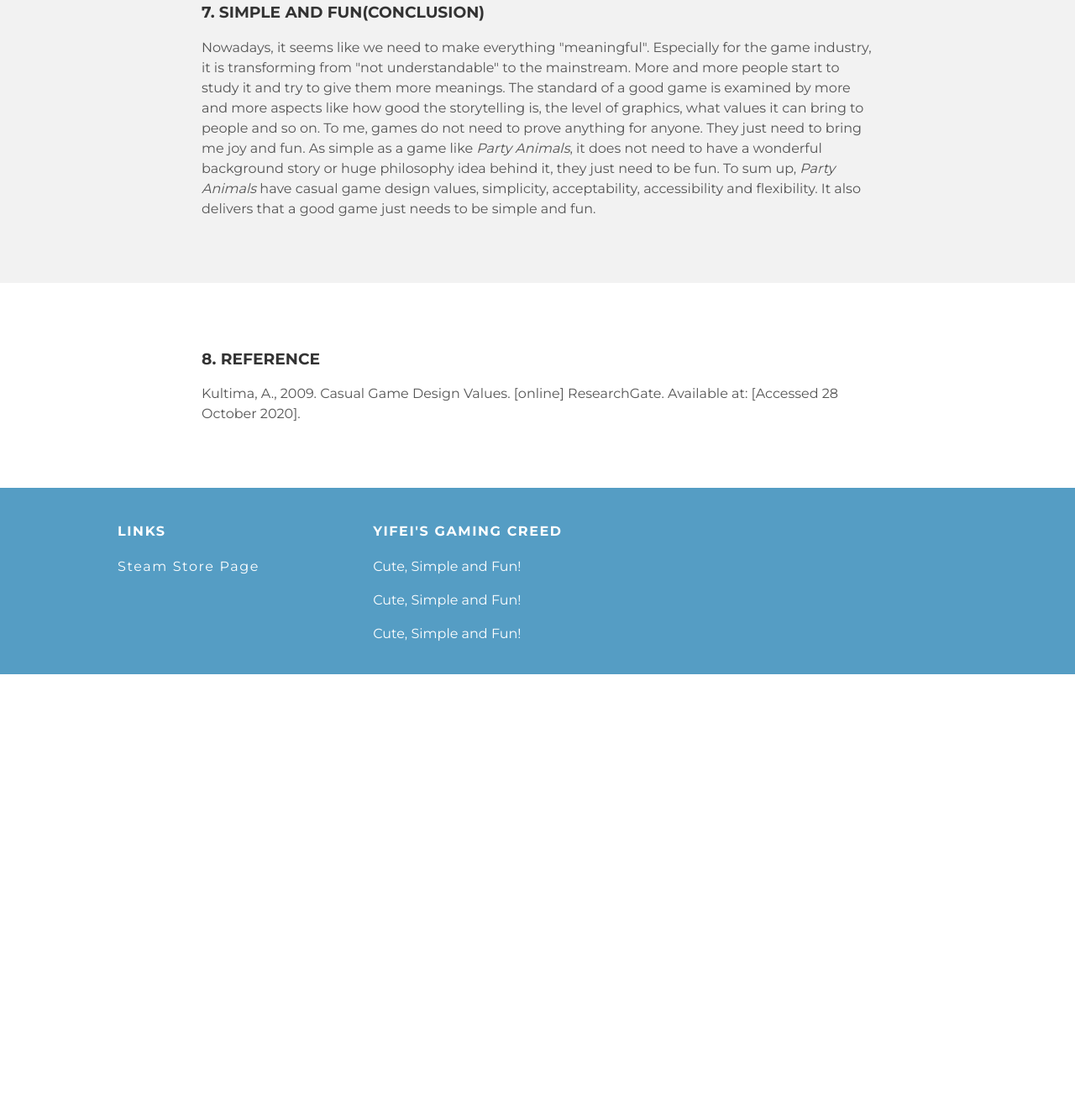
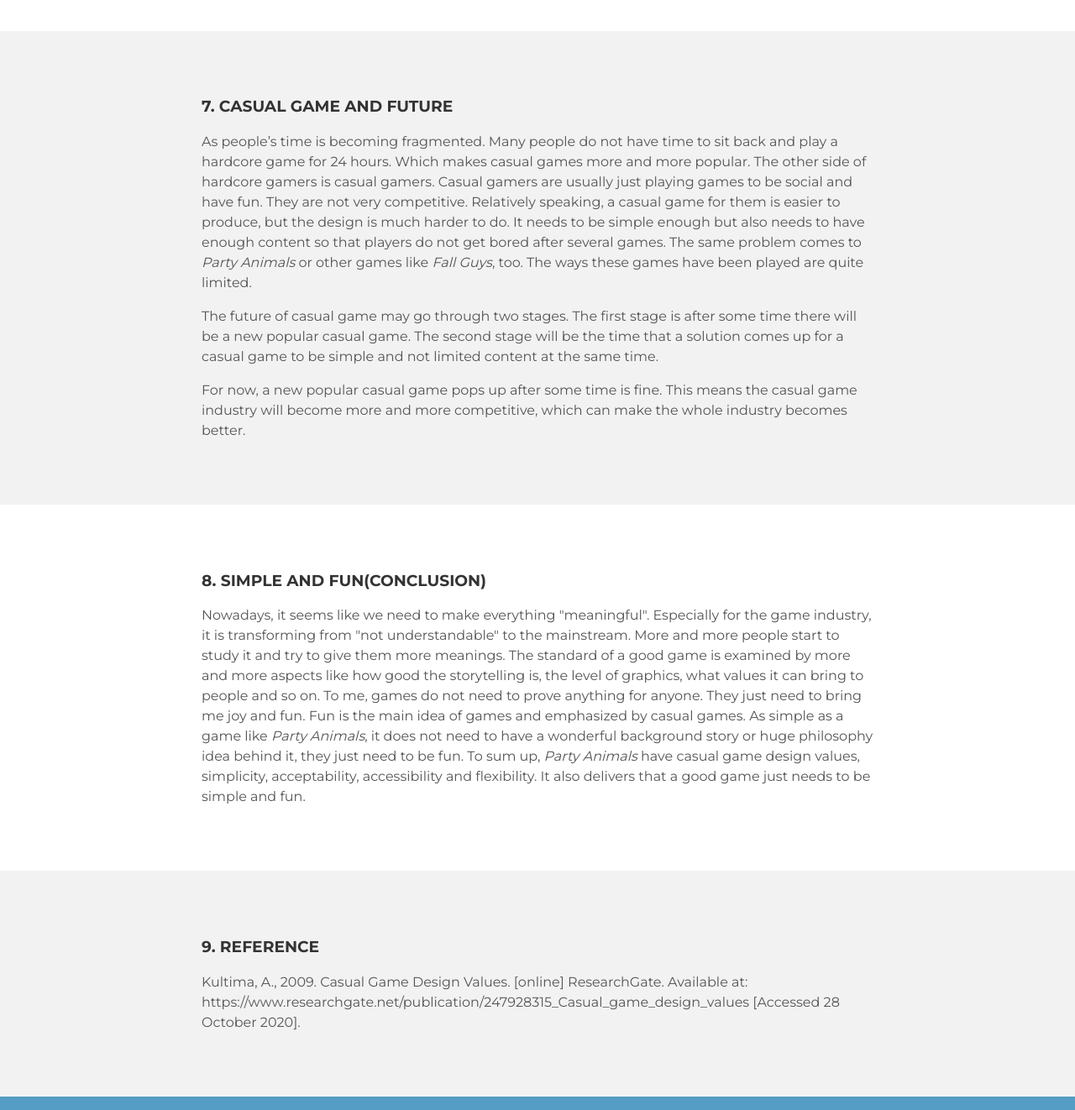
Before and after one commit to AndyW233/AndyW233-github.io, a plain HTML site: page index.html in a window 1280 px wide. Shown: the part 5918-7240 px from the top of the page at 84% size. Before the commit the page ends 6721 px from the top, so only its background shows below. Drawn offline with Linux system fonts and the light colour scheme.

Commit message:
7. CASUAL GAME AND FUTURE implemented

```diff
--- a/index.html
+++ b/index.html
@@ -143,6 +143,7 @@
                             A game will usually contain a tutorial and the tutorial need to expect that some players have the lack of common game literacy. The tutorial for party animals explains all the actions you can do which make the game "possible for people with varying limitations." (Kultima, 2009)
                         </p>
                         <p align="center"><iframe width="560" height="315" src="https://www.youtube.com/embed/qMu_Tngr2ss" frameborder="0" allow="accelerometer; autoplay; clipboard-write; encrypted-media; gyroscope; picture-in-picture" allowfullscreen></iframe><br>Tutorial Speedrun</p>
+                        <p><em>Party Animals</em> will be a multi-platform title, which enables its physical accessibility. The physical accessibility is also important to a casual game. If a player can play it together by using different devices. Currently, they just finished beta testing on PC, if they can release the game in multiple platforms, physical accessibility will reach a very high level.</p>
                     </div>
                 </div>
             </div>
@@ -172,26 +173,27 @@
             </div>
             <div class="post-container">
                 <div class="post">
-                    <h3 class="post-title"><strong>7. SIMPLE AND FUN(CONCLUSION)</strong></h3>
+                    <h3 class="post-title"><strong>7. CASUAL GAME AND FUTURE</strong></h3>
                     <div class="post-content">
-                        <p>Nowadays, it seems like we need to make everything "meaningful". Especially for the game
-                            industry, it is transforming from "not understandable" to the mainstream. More and more
-                            people start to study it and try to give them more meanings. The standard of a good game
-                            is examined by more and more aspects like how good the storytelling is, the level of
-                            graphics, what values it can bring to people and so on. To me, games do not need to
-                            prove anything for anyone. They just need to bring me joy and fun. As simple as a
-                            game like <em>Party Animals</em>, it does not need to have a wonderful background story or
-                            huge philosophy idea behind it, they just need to be fun. To sum up, <em>Party Animals</em>
-                            have casual game design values, simplicity, acceptability, accessibility and flexibility.
-                            It also delivers that a good game just needs to be simple and fun.</p>
+                        <p>As people’s time is becoming fragmented. Many people do not have time to sit back and play a hardcore game for 24 hours. Which makes casual games more and more popular. The other side of hardcore gamers is casual gamers. Casual gamers are usually just playing games to be social and have fun. They are not very competitive. Relatively speaking, a casual game for them is easier to produce, but the design is much harder to do. It needs to be simple enough but also needs to have enough content so that players do not get bored after several games. The same problem comes to <em>Party Animals</em> or other games like <em>Fall Guys</em>, too. The ways these games have been played are quite limited. </p>
+                        <p>The future of casual game may go through two stages. The first stage is after some time there will be a new popular casual game. The second stage will be the time that a solution comes up for a casual game to be simple and not limited content at the same time.</p>
+                        <p>For now, a new popular casual game pops up after some time is fine. This means the casual game industry will become more and more competitive, which can make the whole industry becomes better. </p>
                     </div>
                 </div>
             </div>
             <div class="post-container">
                 <div class="post">
-                    <h3 class="post-title"><strong>8. REFERENCE</strong></h3>
+                    <h3 class="post-title"><strong>8. SIMPLE AND FUN(CONCLUSION)</strong></h3>
                     <div class="post-content">
-                        <p>Kultima, A., 2009. Casual Game Design Values. [online] ResearchGate. Available at: <https://www.researchgate.net/publication/247928315_Casual_game_design_values> [Accessed 28 October 2020].</p>
+                        <p>Nowadays, it seems like we need to make everything "meaningful". Especially for the game industry, it is transforming from "not understandable" to the mainstream. More and more people start to study it and try to give them more meanings. The standard of a good game is examined by more and more aspects like how good the storytelling is, the level of graphics, what values it can bring to people and so on. To me, games do not need to prove anything for anyone. They just need to bring me joy and fun. Fun is the main idea of games and emphasized by casual games. As simple as a game like <em>Party Animals</em>, it does not need to have a wonderful background story or huge philosophy idea behind it, they just need to be fun. To sum up, <em>Party Animals</em> have casual game design values, simplicity, acceptability, accessibility and flexibility. It also delivers that a good game just needs to be simple and fun.</p>
+                    </div>
+                </div>
+            </div>
+            <div class="post-container">
+                <div class="post">
+                    <h3 class="post-title"><strong>9. REFERENCE</strong></h3>
+                    <div class="post-content">
+                        <p>Kultima, A., 2009. Casual Game Design Values. [online] ResearchGate. Available at: https://www.researchgate.net/publication/247928315_Casual_game_design_values [Accessed 28 October 2020].</p>
                     </div>
                 </div>
             </div>
```
